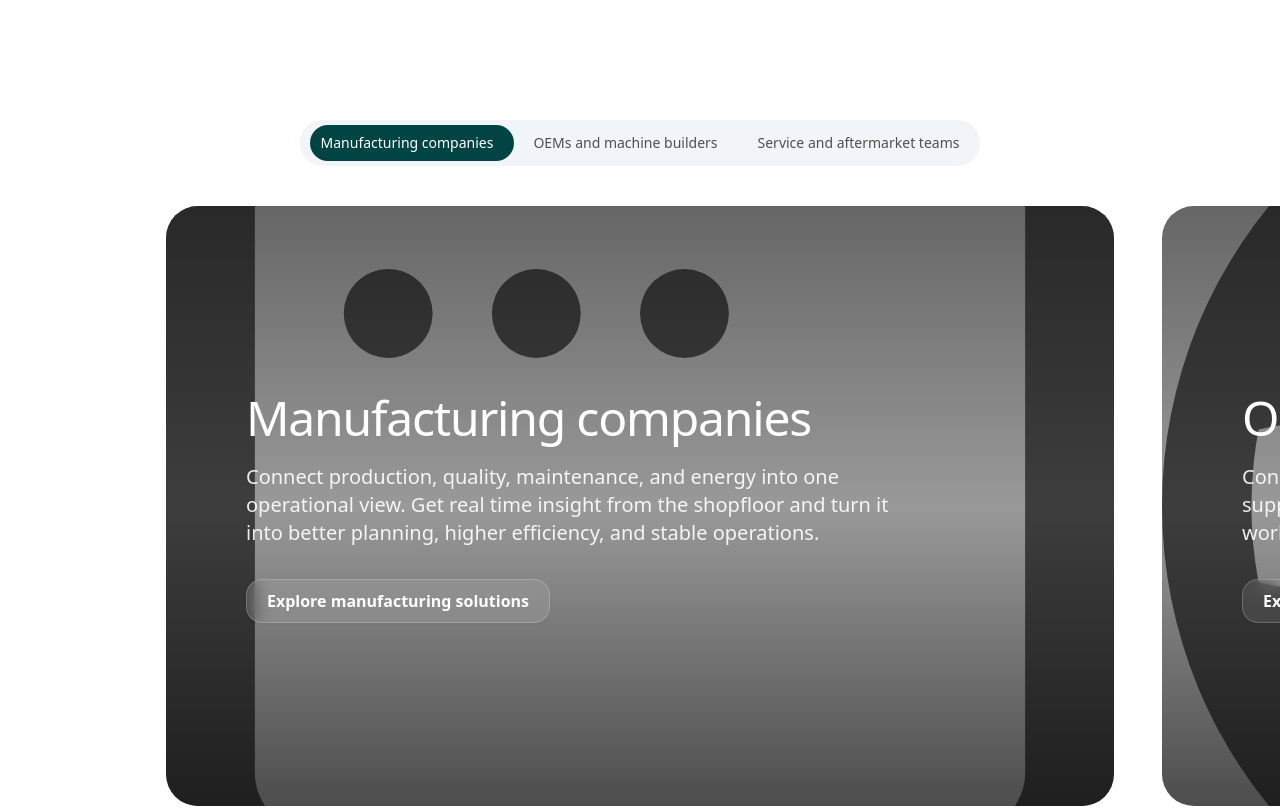
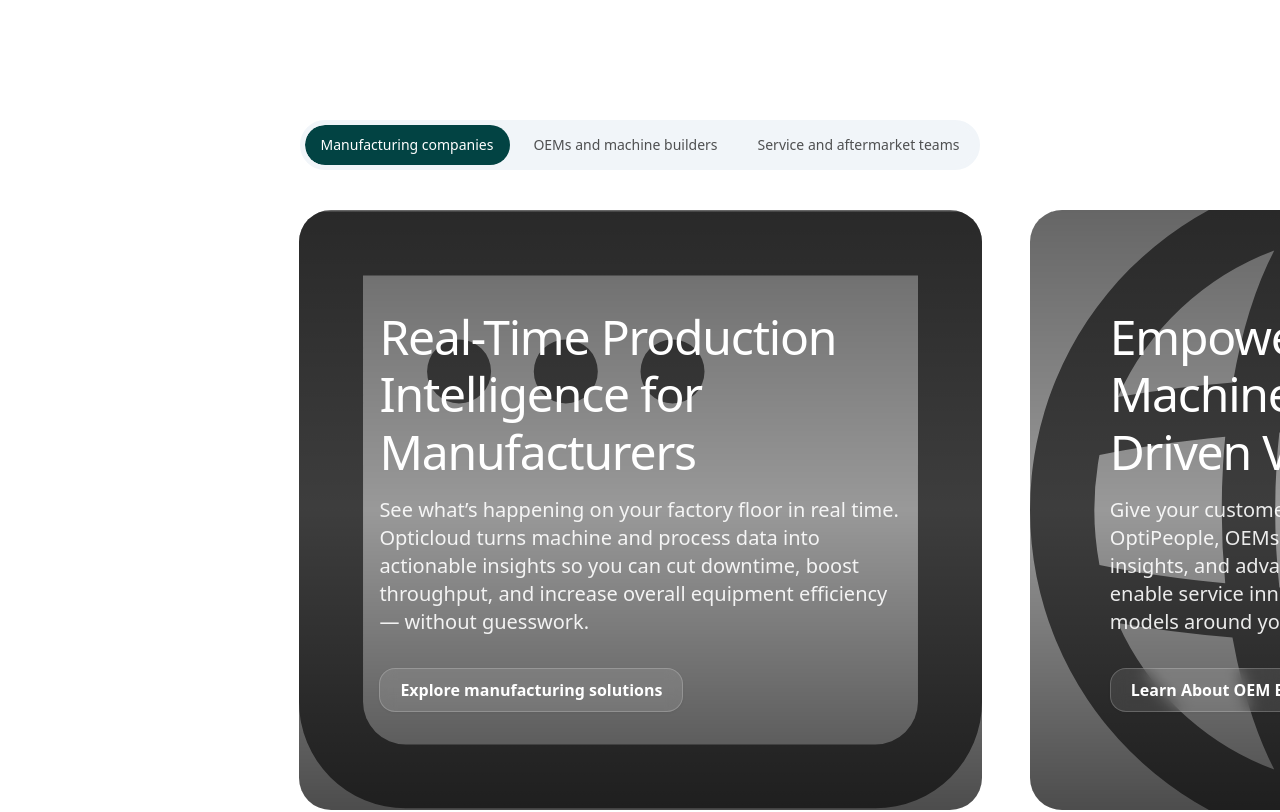
Before and after one commit to Optipeople/optipeople.website, a Next.js app: page / in a window 1280 px wide. Shown: the part 340-1152 px from the top of the page. Built offline with nearby package versions, Linux system fonts and the light colour scheme.

Commit message:
Update page and slide carousel components

```diff
--- a/app/page.tsx
+++ b/app/page.tsx
@@ -7,9 +7,9 @@
 const tabSlides: SlideData[] = [
   {
     tab: "Manufacturing companies",
-    title: "Manufacturing companies",
+    title: "Real-Time Production Intelligence for Manufacturers",
     description:
-      "Connect production, quality, maintenance, and energy into one operational view. Get real time insight from the shopfloor and turn it into better planning, higher efficiency, and stable operations.",
+      "See what’s happening on your factory floor in real time. Opticloud turns machine and process data into actionable insights so you can cut downtime, boost throughput, and increase overall equipment efficiency — without guesswork.",
     imageSrc: "/window.svg",
     imageAlt: "Manufacturing operations illustration",
     primaryLabel: "Explore manufacturing solutions",
@@ -19,24 +19,24 @@
   },
   {
     tab: "OEMs and machine builders",
-    title: "OEMs and machine builders",
+    title: "Empower Your Machines With Data-Driven Value",
     description:
-      "Connect machines in the field, enable data driven aftersales, and support customers proactively. From machine monitoring to service workflows and long term performance insight.",
+      "Give your customers more than hardware. With OptiPeople, OEMs unlock performance data, predictive insights, and advanced analytics that improve uptime, enable service innovation, and open new business models around your products.",
     imageSrc: "/globe.svg",
     imageAlt: "Connected machines illustration",
-    primaryLabel: "Explore OEM and aftersales solutions",
+    primaryLabel: "Learn About OEM Benefits",
     primaryHref: "/modules/ai-solutions",
     bgColor: "bg-blue-50/0",
     layout: "overlay",
   },
   {
     tab: "Service and aftermarket teams",
-    title: "Service and aftermarket teams",
+    title: "Smarter Service Through Intelligent Insights",
     description:
-      "Monitor assets, prevent downtime, and deliver proactive service across customers and sites. One platform for visibility, tasks, and documentation.",
+      "Turn service and aftermarket into growth engines. Equip your team with real-time health, usage, and efficiency metrics so you can deliver proactive support, optimize maintenance, and drive long-term customer value.",
     imageSrc: "/file.svg",
     imageAlt: "Service documentation illustration",
-    primaryLabel: "Explore service solutions",
+    primaryLabel: "Optimize Your Service Ops",
     primaryHref: "/services",
     bgColor: "bg-blue-50/0",
     layout: "overlay",
@@ -74,14 +74,74 @@
     bgColor: "bg-black",
     layout: "vertical",
   },
+  {
+    title: "Data integration",
+    description: "Connect all your systems and data sources into one unified platform.",
+    imageSrc: "/globe.svg",
+    imageAlt: "Data integration illustration",
+    primaryLabel: "Learn about integrations",
+    primaryHref: "/services",
+    bgColor: "bg-black",
+    layout: "vertical",
+  },
+  {
+    title: "Analytics & reporting",
+    description: "Turn raw data into actionable insights with customizable dashboards and reports.",
+    imageSrc: "/window.svg",
+    imageAlt: "Analytics illustration",
+    primaryLabel: "Explore analytics",
+    primaryHref: "/modules/smart-operations",
+    bgColor: "bg-black",
+    layout: "vertical",
+  },
+  {
+    title: "Predictive maintenance",
+    description: "Prevent equipment failures before they happen with machine learning models.",
+    imageSrc: "/file.svg",
+    imageAlt: "Predictive maintenance illustration",
+    primaryLabel: "Learn more",
+    primaryHref: "/modules/ai-solutions",
+    bgColor: "bg-black",
+    layout: "vertical",
+  },
+  {
+    title: "Energy optimization",
+    description: "Connect energy data with production to identify waste and reduce consumption.",
+    imageSrc: "/globe.svg",
+    imageAlt: "Energy optimization illustration",
+    primaryLabel: "Optimize energy",
+    primaryHref: "/modules/smart-operations",
+    bgColor: "bg-black",
+    layout: "vertical",
+  },
+  {
+    title: "Quality management",
+    description: "Track quality metrics, detect deviations early, and trace root causes across production.",
+    imageSrc: "/window.svg",
+    imageAlt: "Quality management illustration",
+    primaryLabel: "Improve quality",
+    primaryHref: "/modules/smart-operations",
+    bgColor: "bg-black",
+    layout: "vertical",
+  },
+  {
+    title: "Remote monitoring",
+    description: "Monitor assets and operations from anywhere with secure cloud connectivity.",
+    imageSrc: "/file.svg",
+    imageAlt: "Remote monitoring illustration",
+    primaryLabel: "Go remote",
+    primaryHref: "/services",
+    bgColor: "bg-black",
+    layout: "vertical",
+  },
 ]
 
 export default function Home() {
   return (
     <main>
       <section className="py-12 lg:py-16">
-        <div className="mx-auto w-full max-w-5xl px-4 lg:px-6 xl:px-8 xl:py-22">
-          <h1 className="text-3xl lg:text-6xl font-light text-foreground text-center">
+        <div className="mx-auto w-full max-w-5xl px-8 py-22">
+          <h1 className="text-6xl font-light text-foreground text-center">
             Digital Operations Platform
           </h1>
           <p className="mt-6 text-xl text-foreground/70 text-center">
@@ -106,7 +166,7 @@
         />
       </section>
 
-      <section className="py-12 lg:py-16">
+      <section className="py-12 lg:py-28">
         <SlideCarousel
           slides={verticalSlides}
           navigationType={["arrows"]}
--- a/components/slide-carousel.tsx
+++ b/components/slide-carousel.tsx
@@ -50,7 +50,9 @@
   const [canScrollNext, setCanScrollNext] = useState(false)
   const tabNavRef = useRef<HTMLDivElement | null>(null)
   const tabButtonRefs = useRef<Array<HTMLButtonElement | null>>([])
+  const indicatorRef = useRef<HTMLDivElement | null>(null)
   const [tabIndicator, setTabIndicator] = useState({ left: 0, width: 0 })
+  const isTabClickRef = useRef(false) // Track if navigation came from tab click
 
   // Normalize navigationType to array
   const navigationTypes = Array.isArray(navigationType)
@@ -88,11 +90,22 @@
     updateCurrent()
     api.on("select", updateCurrent)
     api.on("reInit", updateCurrent)
+
+    // Reset tab click flag when carousel settles
+    const onSettle = () => {
+      isTabClickRef.current = false
+    }
+    api.on("settle", onSettle)
+
+    return () => {
+      api.off("select", updateCurrent)
+      api.off("settle", onSettle)
+    }
   }, [api, slides.length])
 
-  // Ensure first slide is centered on initial load
+  // Ensure first slide is centered on initial load (only for non-vertical layouts)
   useEffect(() => {
-    if (!api) return
+    if (!api || hasVerticalLayout) return
 
     let hasScrolled = false
 
@@ -126,29 +139,75 @@
       clearTimeout(timeoutId)
       api.off("reInit", handleReInit)
     }
-  }, [api])
+  }, [api, hasVerticalLayout])
 
-  const scrollTo = (index: number) => {
+  // For vertical layouts on mobile, scroll to first real slide (skip spacer)
+  useEffect(() => {
+    if (!api || !hasVerticalLayout) return
+
+    const isMobile = window.matchMedia("(max-width: 1023px)").matches
+    if (!isMobile) return
+
+    let hasScrolled = false
+
+    const scrollToFirst = () => {
+      if (hasScrolled) return
+      const currentIndex = api.selectedScrollSnap()
+      if (currentIndex === 0) {
+        api.scrollTo(1, true)
+        hasScrolled = true
+      }
+    }
+
+    requestAnimationFrame(scrollToFirst)
+    const timeoutId = setTimeout(scrollToFirst, 50)
+
+    return () => {
+      clearTimeout(timeoutId)
+    }
+  }, [api, hasVerticalLayout])
+
+  const scrollTo = (index: number, fromTabClick = false) => {
+    isTabClickRef.current = fromTabClick
     api?.scrollTo(index + 1)
   }
 
   const updateTabIndicator = () => {
-    const navEl = tabNavRef.current
     const btnEl = tabButtonRefs.current[current]
-    if (!navEl || !btnEl) return
+    if (!btnEl) return
 
-    const navRect = navEl.getBoundingClientRect()
-    const btnRect = btnEl.getBoundingClientRect()
-
+    // Use offsetLeft/offsetWidth which are relative to the offset parent (inner wrapper)
+    // This works correctly regardless of scroll position
     setTabIndicator({
-      left: btnRect.left - navRect.left,
-      width: btnRect.width,
+      left: btnEl.offsetLeft,
+      width: btnEl.offsetWidth,
     })
   }
 
   useLayoutEffect(() => {
     if (hasTabs) {
+      const btnEl = tabButtonRefs.current[current]
+      const navEl = tabNavRef.current
+      const indicatorEl = indicatorRef.current
+      const wasTabClick = isTabClickRef.current
+
+      if (btnEl && navEl && indicatorEl) {
         updateTabIndicator()
+
+        // Scroll active tab into view (center it)
+        const navRect = navEl.getBoundingClientRect()
+        const btnRect = btnEl.getBoundingClientRect()
+        const scrollLeft = navEl.scrollLeft
+        const btnLeftRelative = btnRect.left - navRect.left + scrollLeft
+        const btnCenter = btnLeftRelative + btnRect.width / 2
+        const navCenter = navEl.clientWidth / 2
+        navEl.scrollTo({
+          left: btnCenter - navCenter,
+          behavior: wasTabClick ? "smooth" : "instant",
+        })
+      } else {
+        updateTabIndicator()
+      }
     }
     // eslint-disable-next-line react-hooks/exhaustive-deps
   }, [current, hasTabs])
@@ -176,15 +235,21 @@
     if (!hasTabs) return null
 
     return (
-      <div className="mt-8 flex justify-center">
+      <div className="mt-8 flex justify-center px-4">
         <div
           ref={tabNavRef}
-          className="relative inline-flex flex-wrap justify-center gap-2
-          bg-slate-100 rounded-full border-[5px] border-slate-100"
+          className="inline-flex
+          bg-slate-100 rounded-full border-[5px] border-slate-100
+          overflow-x-auto max-w-full
+          scrollbar-none [-ms-overflow-style:none] [scrollbar-width:none]
+          [&::-webkit-scrollbar]:hidden"
           role="tablist"
           aria-label={`${ariaLabel} navigation`}
         >
+          {/* Inner wrapper positions indicator relative to content, not scroll viewport */}
+          <div className="relative inline-flex gap-2">
             <div
+              ref={indicatorRef}
               aria-hidden="true"
               className="absolute left-0 top-0 bottom-0 rounded-full bg-primary transition-[transform,width] duration-300 ease-out pointer-events-none"
               style={{
@@ -195,7 +260,7 @@
             {slides.map((slide, index) => (
               <button
                 key={slide.tab ?? index}
-              onClick={() => scrollTo(index)}
+                onClick={() => scrollTo(index, true)}
                 ref={(el) => {
                   tabButtonRefs.current[index] = el
                 }}
@@ -203,7 +268,7 @@
                 role="tab"
                 aria-selected={current === index}
                 tabIndex={current === index ? 0 : -1}
-              className={`cursor-pointer relative z-10 px-4 py-2 rounded-full text-sm font-medium transition-colors ${
+                className={`cursor-pointer relative z-10 px-4 py-2.5 rounded-full text-sm font-medium transition-colors whitespace-nowrap flex-shrink-0 ${
                   current === index
                     ? "text-white"
                     : "text-foreground/70 hover:text-foreground hover:bg-foreground/5"
@@ -213,6 +278,7 @@
                 {slide.tab ?? slide.title}
               </button>
             ))}
+          </div>
         </div>
       </div>
     )
@@ -240,10 +306,10 @@
   }
 
   const verticalItemClass =
-    "basis-[70%] sm:basis-[60%] lg:basis-[25%] max-w-[320px]"
+    "basis-[95%] lg:basis-[380px] shrink-0"
   const verticalSpacerClass =
-    "basis-[15%] sm:basis-[20%] lg:basis-[12.5%]"
-  const defaultItemClass = "basis-[85%] sm:basis-[80%] lg:basis-[75%]"
+    "basis-[95%] lg:basis-[22.5%] shrink-0"
+  const defaultItemClass = "basis-[95%] lg:basis-[55%]"
 
   return (
     <section className={className}>
@@ -255,7 +321,7 @@
           opts={{
             loop: false,
             align: "center",
-            startIndex: 1,
+            startIndex: hasVerticalLayout ? 0 : 1,
             slidesToScroll: 1,
             duration: 40,
           }}
@@ -290,7 +356,7 @@
                       role="button"
                       tabIndex={0}
                       aria-label={`Go to slide ${index + 1}: ${slide.title}`}
-                      className={`relative ${isVertical ? "aspect-[9/16] w-full max-h-[600px]" : "aspect-[3/2] max-h-[600px]"} w-full rounded-4xl ${slide.bgColor} cursor-pointer focus-visible:outline-none focus-visible:ring-2 focus-visible:ring-ring focus-visible:ring-offset-2`}
+                      className={`relative h-[600px] w-full rounded-4xl ${slide.bgColor} cursor-pointer focus-visible:outline-none focus-visible:ring-2 focus-visible:ring-ring focus-visible:ring-offset-2`}
                     >
                       <Card className="p-0 bg-white/0 border-none text-foreground shadow-none w-full h-full">
                         <CardContent className="h-full p-0">
```
Lines whose indentation alone changed are shown as unchanged.
